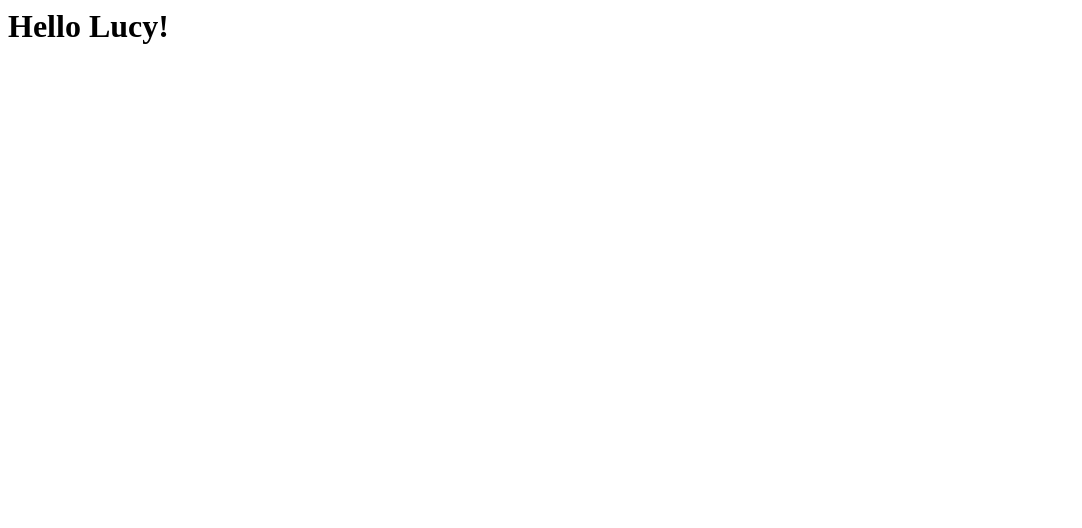
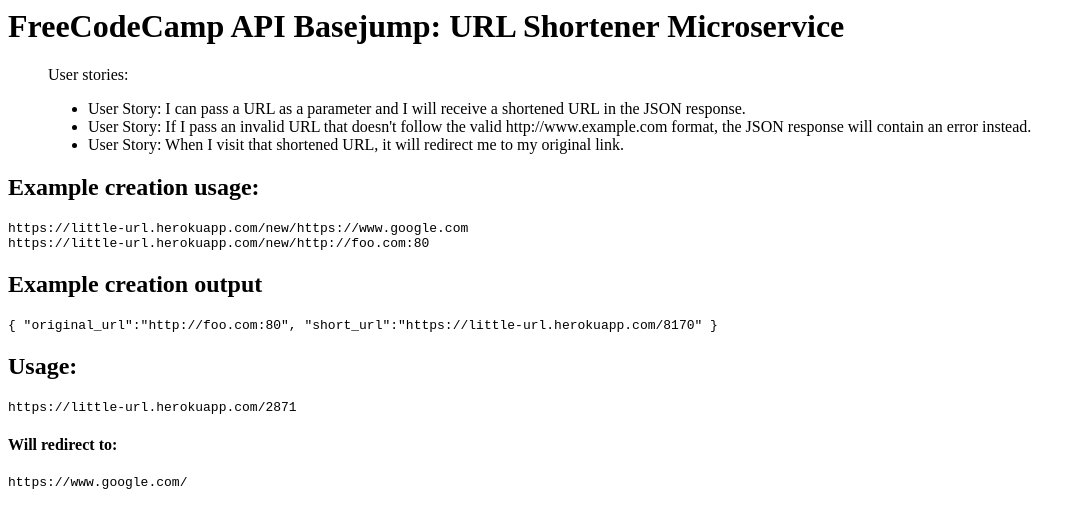
Before and after one commit to StephenHogsten/short-url, a website: page public/index.html in a window 1280 px wide. Shown: the whole page, without its empty margins (0-1082 px from the left). Drawn offline with Linux system fonts and the light colour scheme.

```diff
--- a/package.json
+++ b/package.json
@@ -21,6 +21,7 @@
     "express": "^4.14.0",
     "mongod": "^1.3.0",
     "mongodb": "^2.2.19",
-    "path": "^0.12.7"
+    "path": "^0.12.7",
+    "pug": "^2.0.0-beta6"
   }
 }
--- a/public/index.html
+++ b/public/index.html
@@ -2,5 +2,24 @@
 </head>
 
 <body>
-    <h1>Hello Lucy!</h1>
+<h1>FreeCodeCamp API Basejump: URL Shortener Microservice</h1>
+<blockquote>User stories:
+<ul>
+<li>User Story: I can pass a URL as a parameter and I will receive a shortened URL in the JSON response.</li>
+<li>User Story: If I pass an invalid URL that doesn't follow the valid http://www.example.com format, the JSON response will contain an error instead.</li>
+<li>User Story: When I visit that shortened URL, it will redirect me to my original link.</li>
+</ul>
+</blockquote>
+<h2>Example creation usage:</h2>
+<code>https://little-url.herokuapp.com/new/https://www.google.com</code>
+<br>
+<code>https://little-url.herokuapp.com/new/http://foo.com:80</code>
+
+<h2>Example creation output</h2>
+<code>{ "original_url":"http://foo.com:80", "short_url":"https://little-url.herokuapp.com/8170" }</code>
+
+<h2>Usage:</h2>
+<code>https://little-url.herokuapp.com/2871</code>
+<h4>Will redirect to:</h4>
+<code>https://www.google.com/</code>
 </body>
```
Also changed, not shown: public/not-found.html (added, +6 -0 lines), server.js (+21 -2 lines), README.md, 1 other file.
